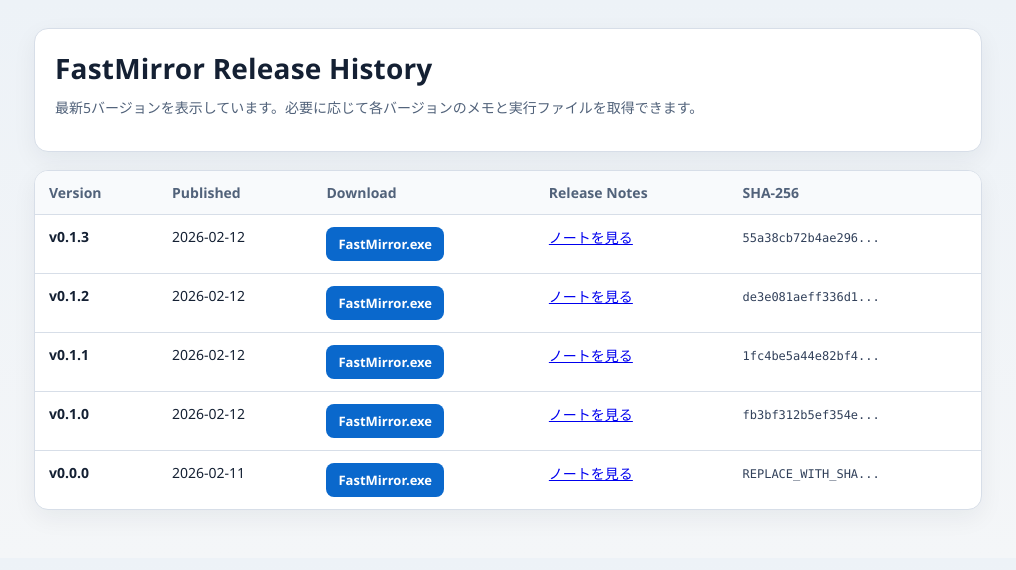
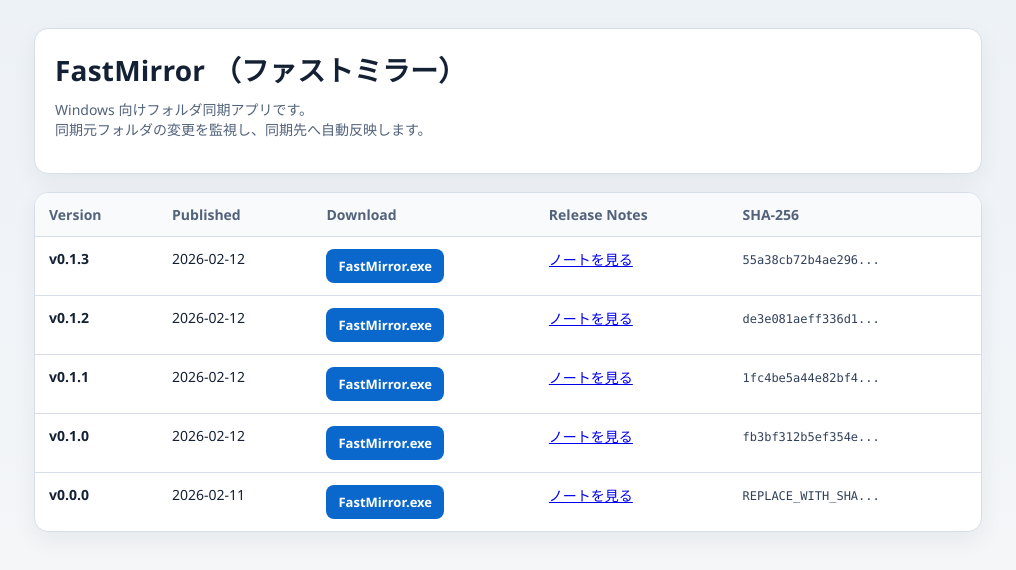
Before and after one commit to RegainLife/FastMirror-Release, a plain HTML site: page index.html in a window 1280 px wide. Shown: the whole page, without its empty margins (132-1148 px from the left). Drawn offline with Linux system fonts and the light colour scheme.

Commit message:
chore: update pages hero title and description

```diff
--- a/index.html
+++ b/index.html
@@ -106,8 +106,8 @@
 <body>
   <main class="wrap">
     <section class="hero">
-      <h1>FastMirror Release History</h1>
-      <p class="sub">最新5バージョンを表示しています。必要に応じて各バージョンのメモと実行ファイルを取得できます。</p>
+      <h1>FastMirror （ファストミラー）</h1>
+      <p class="sub">Windows 向けフォルダ同期アプリです。<br>同期元フォルダの変更を監視し、同期先へ自動反映します。</p>
     </section>
 
     <section class="card">
```
